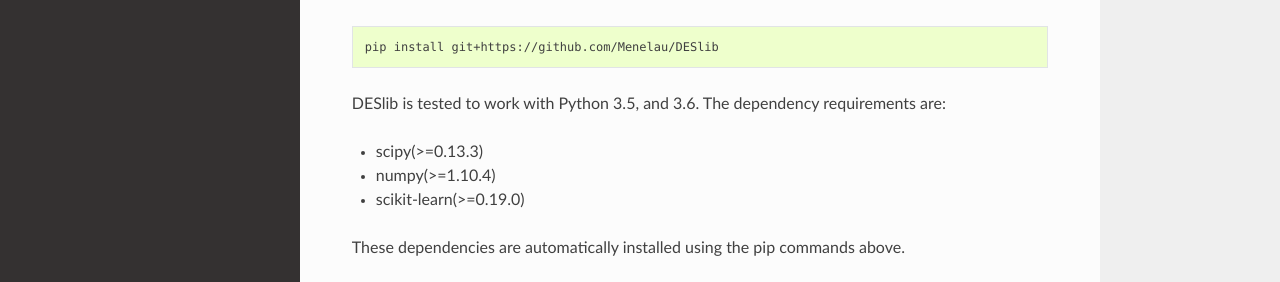
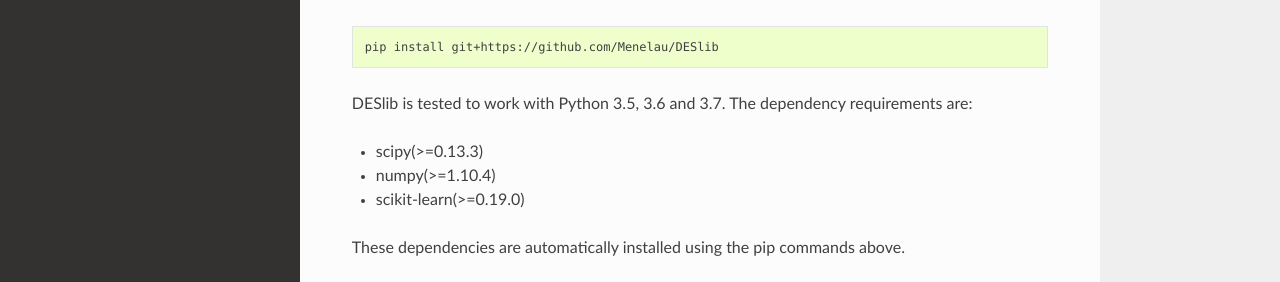
Before and after one commit to scikit-learn-contrib/DESlib, a Sphinx documentation site: the page built from docs/user_guide/installation.rst, in a window 1280 px wide. Shown: the part 345-627 px from the top of the page. Built offline with Sphinx 7.4.7 and the Read the Docs theme 2.0.0, drawn with Linux system fonts in a browser that asks for light colours; pages that are not in the unit, such as notebooks, are missing from menus.

Commit message:
Adding tests for python 3.7 (#98)

```diff
--- a/README.rst
+++ b/README.rst
@@ -57,7 +57,7 @@
 Dependencies:
 -------------
 
-DESlib is tested to work with Python 3.5, and 3.6. The dependency requirements are:
+DESlib is tested to work with Python 3.5, 3.6 and 3.7. The dependency requirements are:
 
 * scipy(>=0.13.3)
 * numpy(>=1.10.4)
--- a/docs/user_guide/installation.rst
+++ b/docs/user_guide/installation.rst
@@ -18,7 +18,7 @@
 
     pip install git+https://github.com/Menelau/DESlib
 
-DESlib is tested to work with Python 3.5, and 3.6. The dependency requirements are:
+DESlib is tested to work with Python 3.5, 3.6 and 3.7. The dependency requirements are:
 
 * scipy(>=0.13.3)
 * numpy(>=1.10.4)
--- a/setup.py
+++ b/setup.py
@@ -28,6 +28,7 @@
           'Programming Language :: Python :: 3',
           'Programming Language :: Python :: 3.5',
           'Programming Language :: Python :: 3.6',
+          'Programming Language :: Python :: 3.7',
           'Topic :: Scientific/Engineering :: Artificial Intelligence',
       ],
       install_requires=[
```
Also changed, not shown: .travis.yml.
